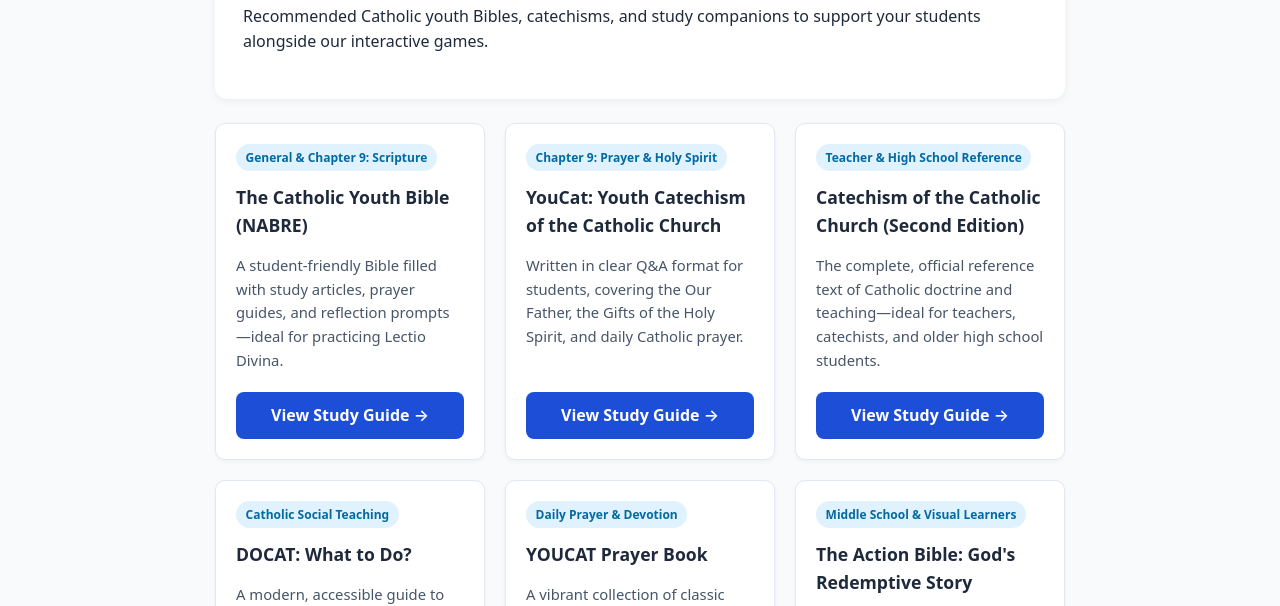
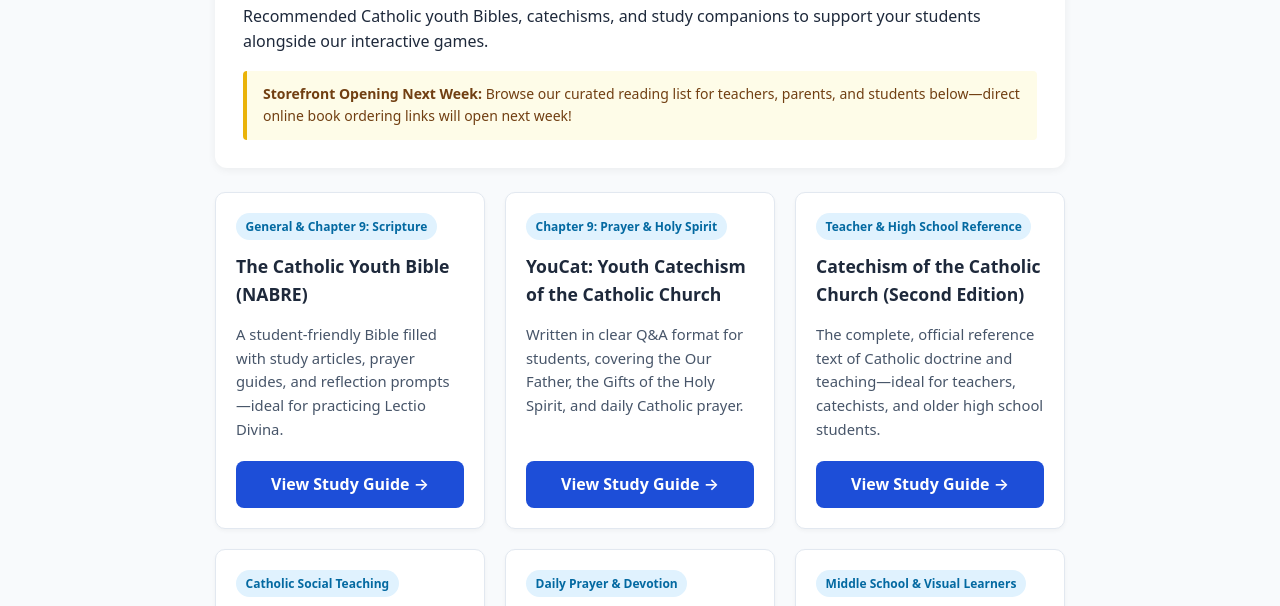
Before and after one commit to njoy-mund/catholic-game-students, a plain HTML site: page resources.html in a window 1280 px wide. Shown: the part 129-735 px from the top of the page. Drawn offline with Linux system fonts and the light colour scheme.

Commit message:
Add disclosure about storefront opening next week
Added a disclosure section about the storefront opening next week.

```diff
--- a/resources.html
+++ b/resources.html
@@ -97,9 +97,11 @@
     <div class="header-box">
       <h1>📚 Teacher &amp; Parent Study Guides</h1>
       <p>Recommended Catholic youth Bibles, catechisms, and study companions to support your students alongside our interactive games.</p>
+      <div class="disclosure">
+        <strong>Storefront Opening Next Week:</strong> Browse our curated reading list for teachers, parents, and students below—direct online book ordering links will open next week!
+      </div>
+    </div>
 
-
-    </div>
 
     <div class="book-grid">
 
```
